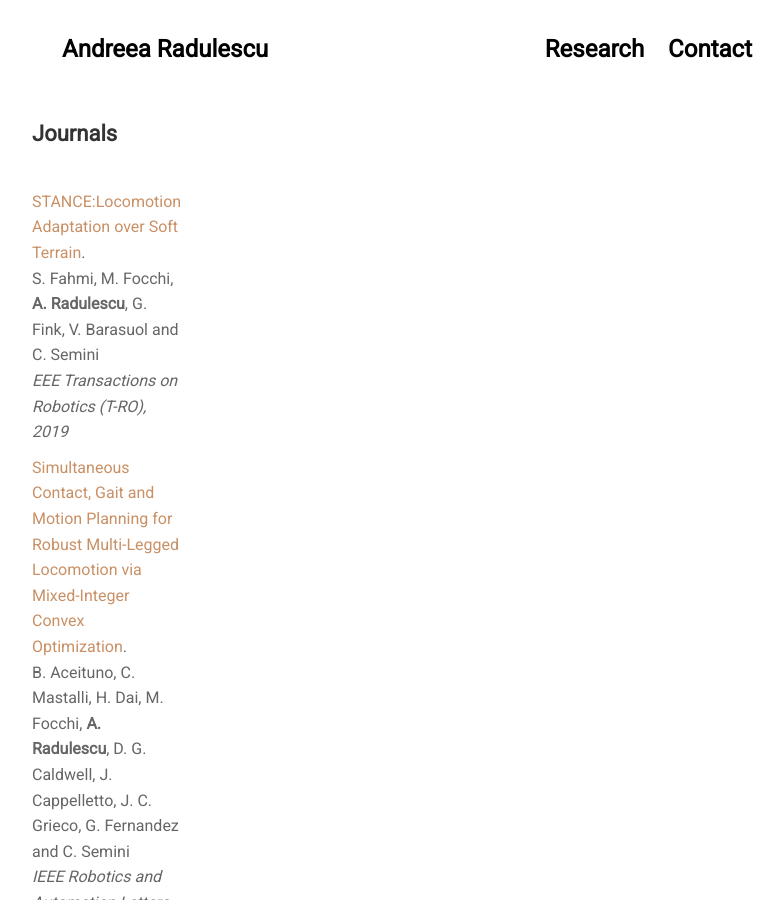
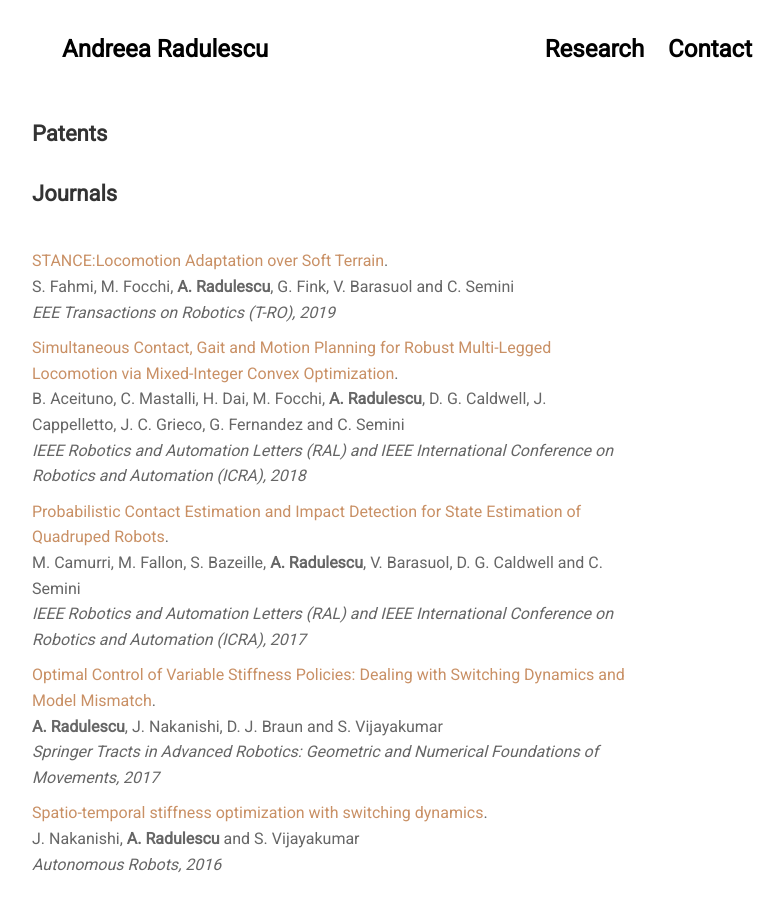
Before and after one commit to Rheea/rheea.github.io, a Jekyll site: the page built from pages/research.html, in a window 1280 px wide and 900 px high. Shown: the whole window, without its empty margins (233-1017 px from the left). Built offline with Jekyll 4.4.1, drawn with Linux system fonts in a browser that asks for light colours; nearby versions of some CDN libraries.

Commit message:
new layout test

```diff
--- a/_data/publications/publications.yml
+++ b/_data/publications/publications.yml
@@ -1,13 +1,14 @@
 papers: >
 
+  #### Patents
 
 
   #### Journals
 
   <table>
   <colgroup>
+    <col width="80%" />
     <col width="20%" />
-    <col width="80%" />
   </colgroup>
   <tbody>
 
```
